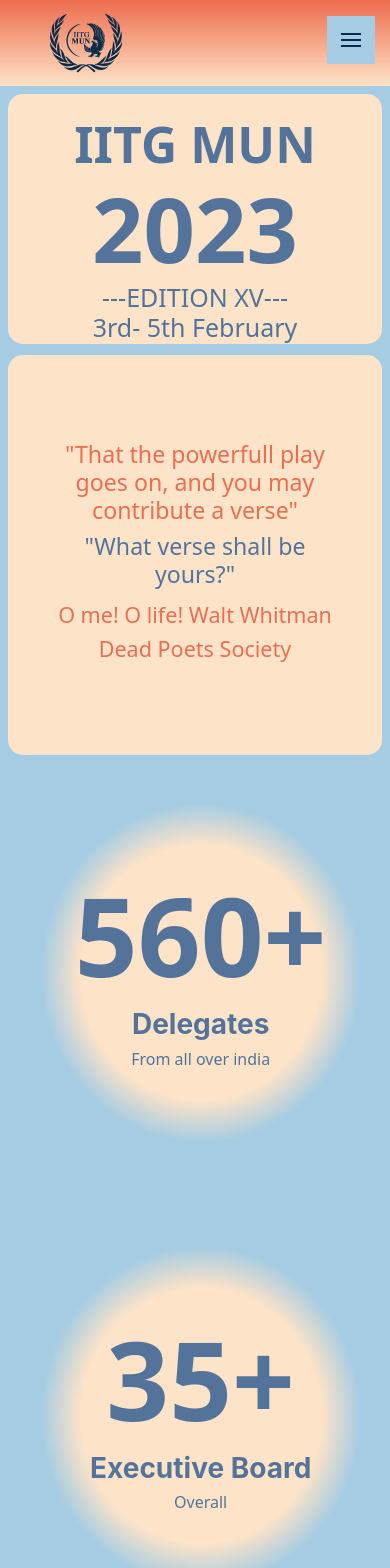
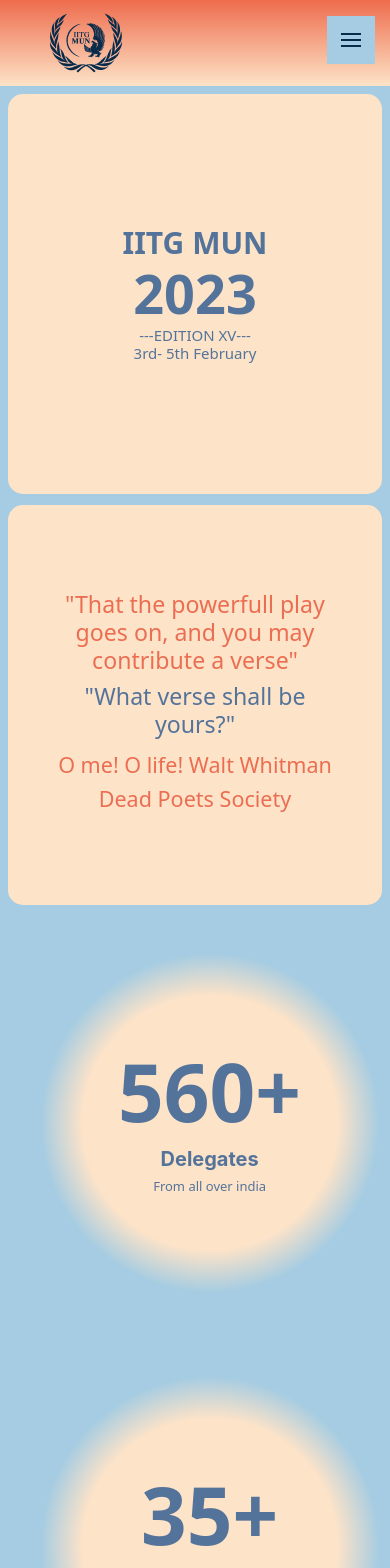
Before and after one commit to guptaaditya30121/IITG_MUN_nweb, a React (Create React App) app in the folder proj/: page / in a window 390 px wide. Shown: the top 1568 px of the page. Built offline with nearby package versions, Linux system fonts and the light colour scheme.

Commit message:
Minor changes to home

```diff
--- a/proj/src/components/Home/Home.css
+++ b/proj/src/components/Home/Home.css
@@ -12,6 +12,7 @@
     background-color: var(--hero-2);
     margin: 2%;
     border-radius: 15px;
+    min-height: 400px;
 }
 
 #mobile
@@ -46,7 +47,7 @@
 {
     color: var(--primary-text);
     background-color: var(--hero-2);
-    font-size: 50px;
+    font-size: 300%;
     font-weight: bolder;
     padding: 0%;
     margin: 0%;
@@ -57,7 +58,7 @@
     margin: 0%;
     color: var(--primary-text);
     background-color: var(--hero-2);
-    font-size: 90px;
+    font-size: 540%;
     font-weight: bolder;
 }
 #mun-3
@@ -66,7 +67,7 @@
     margin: 0%;
     color: var(--primary-text);
     background-color: var(--hero-2);
-    font-size: 25px;
+    font-size: 150%;
 }
 #mun-4
 {
@@ -74,7 +75,7 @@
     margin: 0%;
     color: var(--primary-text);
     background-color: var(--hero-2);
-    font-size: 25px;
+    font-size: 150%;
 }
 
 .quote
@@ -114,10 +115,11 @@
 
 .stats
 {
-    display: grid;
-    grid-template-columns: repeat(auto-fill, minmax(300px, 1fr));
+    display: flex;
     margin: 1.5%;
-    gap: 2rem;
+    gap: 0.75rem;
+    flex-wrap: wrap;
+    justify-content: space-evenly;
 }
 
 .stat
@@ -126,9 +128,9 @@
     flex-direction: column;
     justify-content: center;
     overflow: hidden;
-    margin-left: 1.5%;
+    margin-left: 1%;
     margin-top: 3%;
-    width: 100%;
+    min-width: 400px;
     height: 400px;
     /* background-color: var(--hero-2); */
     background-image: radial-gradient(var(--hero-2)45%,var(--home-background-color)60%);
@@ -259,3 +261,37 @@
     background: var(--eclipse);
     filter: blur(200px);
 }
+
+
+@media(max-width:790px)
+{
+    #mun-1
+    {
+        font-size: 30px;
+    }
+    #mun-2
+    {
+        font-size: 54px;
+        font-weight: bolder;
+    }
+    #mun-3
+    {
+        font-size: 15px;
+    }
+    #mun-4
+    {
+        font-size: 15px;
+    }
+    .stat h2
+    {
+        font-size: 80px;
+    }
+    .stat h4
+    {
+        font-size: 20px;
+    }
+    .stat h5
+    {
+        font-size: small;
+    }
+}
```
